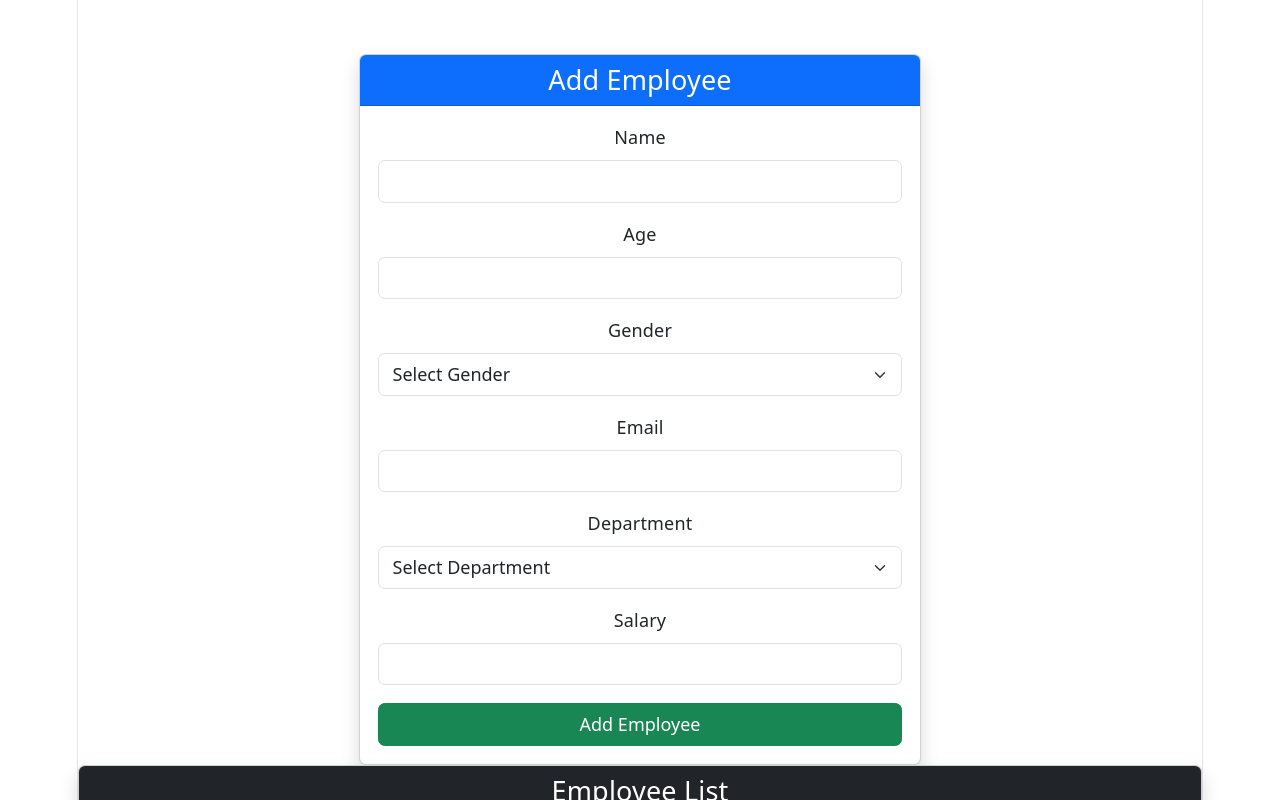
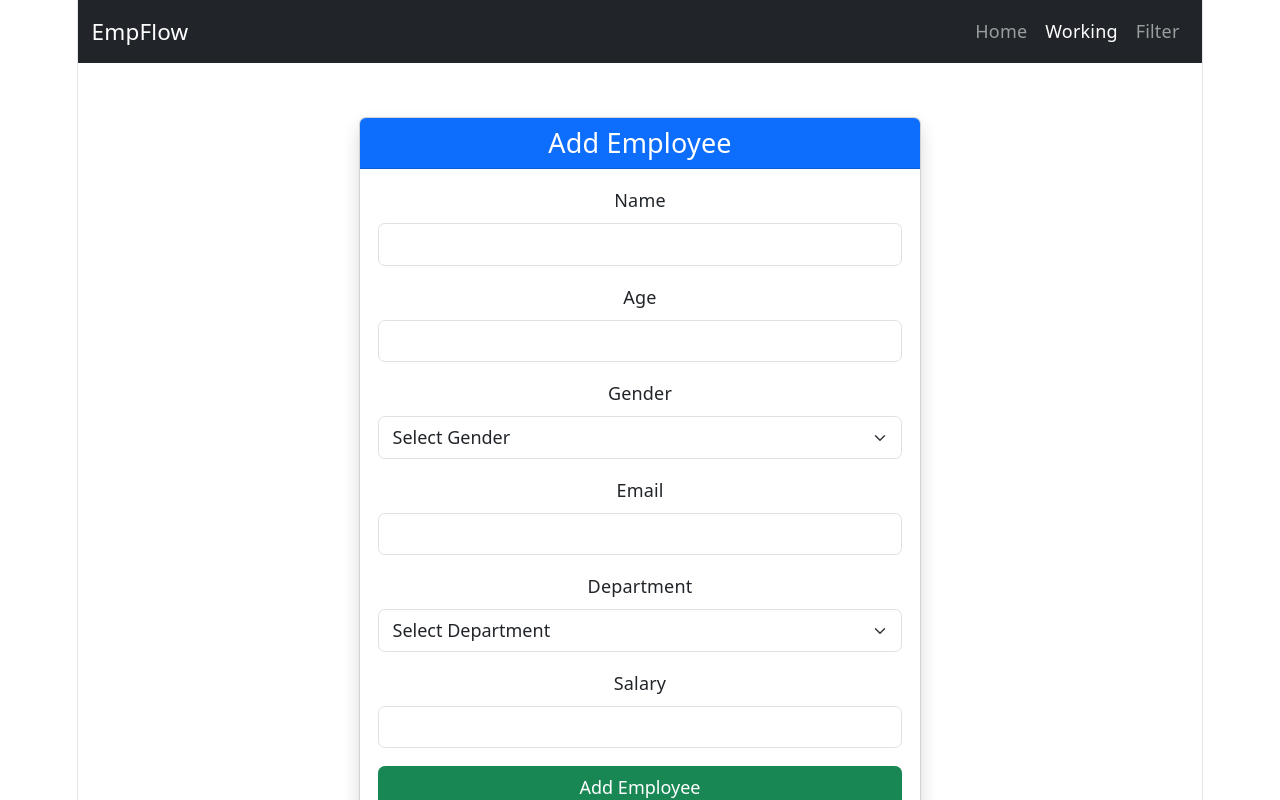
Before and after one commit to Deenathayalan0511/empflow, a React (Vite) app in the folder client/: page /working in a window 1280 px wide. Shown: the top 800 px of the page. Built offline with nearby package versions, Linux system fonts and the light colour scheme; no server answers.

Commit message:
nav bar add and page was separated

```diff
--- a/client/src/App.jsx
+++ b/client/src/App.jsx
@@ -1,155 +1,39 @@
-import { useEffect, useState } from "react";
-import { ToastContainer, toast } from "react-toastify";
+import { Routes, Route } from "react-router-dom";
 
-import EmployeeForm from "./components/EmployeeForm";
-import EmployeeList from "./components/EmployeeList";
+import Navbar from "./components/Navbar";
 
-import {
-    getEmployees,
-    createEmployee,
-    updateEmployee,
-    deleteEmployee
-} from "./services/employeeService";
-
-import "./App.css";
+import Home from "./pages/Home";
+import WorkingPage from "./pages/WorkingPage";
+import FilterPage from "./pages/FilterPage";
 
 function App() {
 
-    const initialState = {
-        name: "",
-        age: "",
-        gender: "",
-        email: "",
-        department: "",
-        salary: ""
-    };
+    return (
+        <>
 
-    const [employees, setEmployees] = useState([]);
+            <Navbar />
 
-    const [editing, setEditing] = useState(null);
+            <Routes>
 
-    const loadEmployees = async () => {
+                <Route
+                    path="/"
+                    element={<Home />}
+                />
 
-        try {
+                <Route
+                    path="/working"
+                    element={<WorkingPage />}
+                />
 
-            const res = await getEmployees();
+                <Route
+                    path="/filter"
+                    element={<FilterPage />}
+                />
 
-            setEmployees(res.data.data);
+            </Routes>
 
-        } catch (error) {
-
-            console.log(error);
-
-        }
-
-    };
-
-    useEffect(() => {
-
-        loadEmployees();
-
-    }, []);
-
-    const addEmployee = async (employee) => {
-
-        try {
-
-            await createEmployee(employee);
-
-            toast.success("Employee Added Successfully");
-
-            loadEmployees();
-
-        } catch (error) {
-
-            toast.error("Unable to Add Employee");
-
-        }
-
-    };
-
-    const editEmployee = async (employee) => {
-
-        try {
-
-            await updateEmployee(employee.id, employee);
-
-            toast.success("Employee Updated Successfully");
-
-            setEditing(null);
-
-            loadEmployees();
-
-        } catch (error) {
-
-            toast.error("Unable to Update Employee");
-
-        }
-
-    };
-
-    const removeEmployee = async (id) => {
-
-        const confirmDelete = window.confirm(
-            "Are you sure you want to delete this employee?"
-        );
-
-        if (!confirmDelete) return;
-
-        try {
-
-            await deleteEmployee(id);
-
-            toast.success("Employee Deleted Successfully");
-
-            loadEmployees();
-
-        } catch (error) {
-
-            toast.error("Unable to Delete Employee");
-
-        }
-
-    };
-
-    return (
-
-        <div className="container-fluit mt-5">
-
-            <div className="">
-
-                <div className="w-50 mx-auto">
-
-                    <EmployeeForm
-                        initialState={initialState}
-                        addEmployee={addEmployee}
-                        editEmployee={editEmployee}
-                        editing={editing}
-                    />
-
-                </div>
-
-                <div className="">
-
-                    <EmployeeList
-                        employees={employees}
-                        setEditing={setEditing}
-                        removeEmployee={removeEmployee}
-                    />
-
-                </div>
-
-            </div>
-
-            <ToastContainer
-                position="top-right"
-                autoClose={2000}
-            />
-
-        </div>
-
+        </>
     );
-
 }
 
 export default App;
--- /dev/null
+++ b/client/src/components/Navbar.jsx
@@ -0,0 +1,29 @@
+import { NavLink } from "react-router-dom";
+
+function Navbar() {
+  return (
+    <nav className="navbar navbar-expand-lg navbar-dark bg-dark">
+      <div className="container">
+        <NavLink className="navbar-brand" to="/">
+          EmpFlow
+        </NavLink>
+
+        <div className="navbar-nav ms-auto">
+          <NavLink className="nav-link" to="/">
+            Home
+          </NavLink>
+
+          <NavLink className="nav-link" to="/working">
+            Working
+          </NavLink>
+
+          <NavLink className="nav-link" to="/filter">
+            Filter
+          </NavLink>
+        </div>
+      </div>
+    </nav>
+  );
+}
+
+export default Navbar;
--- a/client/src/main.jsx
+++ b/client/src/main.jsx
@@ -1,5 +1,6 @@
 import { StrictMode } from 'react'
 import { createRoot } from 'react-dom/client'
+import { BrowserRouter } from "react-router-dom";
 import './index.css'
 import App from './App.jsx'
 
@@ -7,7 +8,7 @@ import "bootstrap/dist/css/bootstrap.min.css";
 import "react-toastify/dist/ReactToastify.css";
 
 createRoot(document.getElementById('root')).render(
-  <StrictMode>
-    <App />
-  </StrictMode>,
+  <BrowserRouter>
+        <App />
+    </BrowserRouter>
 )
--- /dev/null
+++ b/client/src/pages/FilterPage.jsx
@@ -0,0 +1,15 @@
+function FilterPage() {
+    return (
+        <div className="container mt-4">
+
+            <h2>Filter Employees</h2>
+
+            <p>
+                Search and filter employees here.
+            </p>
+
+        </div>
+    );
+}
+
+export default FilterPage;
--- /dev/null
+++ b/client/src/pages/Home.jsx
@@ -0,0 +1,15 @@
+function Home() {
+    return (
+        <div className="container mt-4">
+
+            <h2>Home Page</h2>
+
+            <p>
+                Welcome to Employee Management System.
+            </p>
+
+        </div>
+    );
+}
+
+export default Home;
--- /dev/null
+++ b/client/src/pages/WorkingPage.jsx
@@ -0,0 +1,114 @@
+import { useEffect, useState } from "react";
+import { ToastContainer, toast } from "react-toastify";
+
+import EmployeeForm from "../components/EmployeeForm";
+import EmployeeList from "../components/EmployeeList";
+
+import {
+  getEmployees,
+  createEmployee,
+  updateEmployee,
+  deleteEmployee,
+} from "../services/employeeService";
+
+import "../App.css";
+
+function WorkingPage() {
+  const initialState = {
+    name: "",
+    age: "",
+    gender: "",
+    email: "",
+    department: "",
+    salary: "",
+  };
+
+  const [employees, setEmployees] = useState([]);
+
+  const [editing, setEditing] = useState(null);
+
+  const loadEmployees = async () => {
+    try {
+      const res = await getEmployees();
+
+      setEmployees(res.data.data);
+    } catch (error) {
+      console.log(error);
+    }
+  };
+
+  useEffect(() => {
+    loadEmployees();
+  }, []);
+
+  const addEmployee = async (employee) => {
+    try {
+      await createEmployee(employee);
+
+      toast.success("Employee Added Successfully");
+
+      loadEmployees();
+    } catch (error) {
+      toast.error("Unable to Add Employee");
+    }
+  };
+
+  const editEmployee = async (employee) => {
+    try {
+      await updateEmployee(employee.id, employee);
+
+      toast.success("Employee Updated Successfully");
+
+      setEditing(null);
+
+      loadEmployees();
+    } catch (error) {
+      toast.error("Unable to Update Employee");
+    }
+  };
+
+  const removeEmployee = async (id) => {
+    const confirmDelete = window.confirm(
+      "Are you sure you want to delete this employee?",
+    );
+
+    if (!confirmDelete) return;
+
+    try {
+      await deleteEmployee(id);
+
+      toast.success("Employee Deleted Successfully");
+
+      loadEmployees();
+    } catch (error) {
+      toast.error("Unable to Delete Employee");
+    }
+  };
+
+  return (
+    <div className="container-fluit mt-5">
+      <div className="">
+        <div className="w-50 mx-auto">
+          <EmployeeForm
+            initialState={initialState}
+            addEmployee={addEmployee}
+            editEmployee={editEmployee}
+            editing={editing}
+          />
+        </div>
+
+        <div className="">
+          <EmployeeList
+            employees={employees}
+            setEditing={setEditing}
+            removeEmployee={removeEmployee}
+          />
+        </div>
+      </div>
+
+      <ToastContainer position="top-right" autoClose={2000} />
+    </div>
+  );
+}
+
+export default WorkingPage;
```
